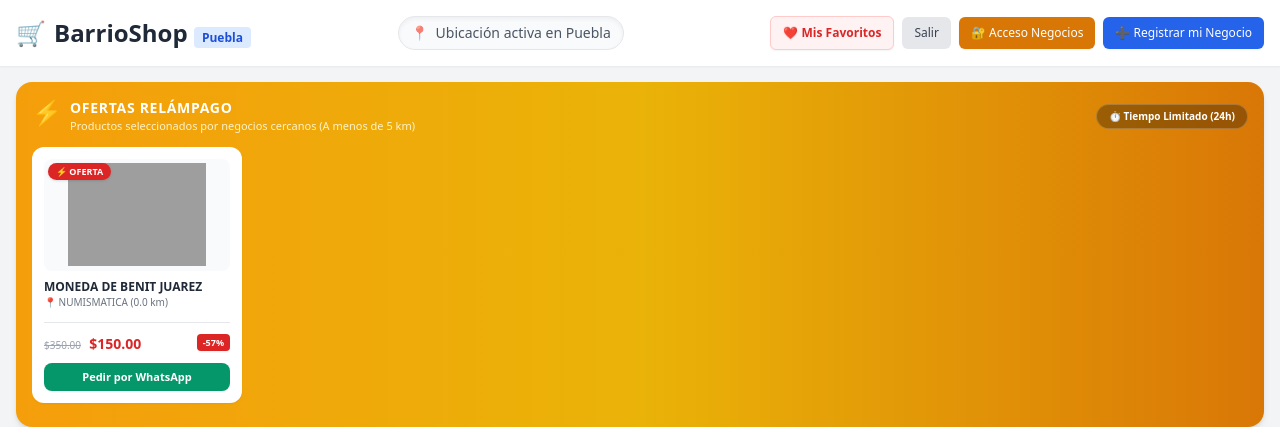
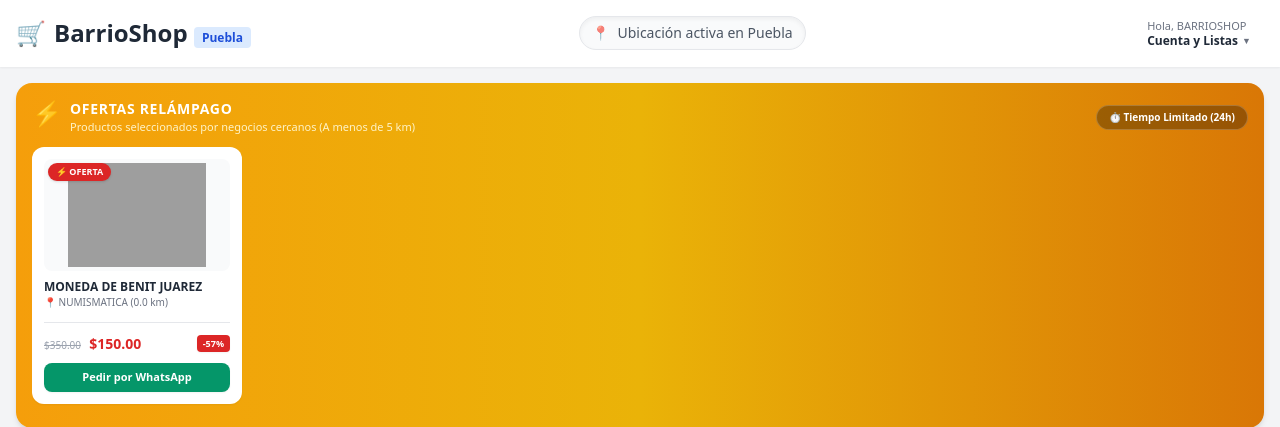
Before and after one commit to roboticane/BarrioShop-, a Django app: page / in a window 1280 px wide. Shown: the top 427 px of the page. Run offline with Django 5.2, Linux system fonts and the light colour scheme; a user stored in the database is signed in; data comes from the database, SQL or seed files in the repository; both versions use the stored data as it was after the commit; data that the repository does not hold is empty; some libraries are stand-ins or nearby versions; grey boxes are pictures that could not be loaded.

Commit message:
Actualizar interfaz con menu estilo Amazon, precios unificados y botones de compartir

```diff
--- a/marketplace/templates/marketplace/index.html
+++ b/marketplace/templates/marketplace/index.html
@@ -11,13 +11,17 @@
 <body class="bg-gray-100 min-h-screen font-sans">
 
     <!-- ========================================== -->
-    <!-- BARRA DE NAVEGACIÓN SUPERIOR -->
+    <!-- BARRA DE NAVEGACIÓN SUPERIOR (ESTILO AMAZON) -->
     <!-- ========================================== -->
     <header class="bg-white shadow-sm sticky top-0 z-50">
-        <div class="max-w-7xl mx-auto px-4 py-4 flex flex-col sm:flex-row justify-between items-center gap-4">
+        <div class="max-w-7xl mx-auto px-4 py-3 flex flex-col sm:flex-row justify-between items-center gap-4">
+
+            <!-- Logotipo -->
             <div class="flex items-center space-x-2">
                 <span class="text-2xl">🛒</span>
-                <h1 class="text-2xl font-bold text-gray-800">BarrioShop <span class="text-xs bg-blue-100 text-blue-700 font-semibold px-2 py-0.5 rounded">Puebla</span></h1>
+                <a href="{% url 'home' %}" class="text-2xl font-bold text-gray-800">
+                    BarrioShop <span class="text-xs bg-blue-100 text-blue-700 font-semibold px-2 py-0.5 rounded">Puebla</span>
+                </a>
             </div>
 
             <!-- Estado de la Ubicación del usuario -->
@@ -25,34 +29,81 @@
                 <span class="animate-pulse mr-2">📍</span> Ubicación activa en Puebla
             </div>
 
-            <!-- Botones de Acción y Acceso -->
-            <div class="flex flex-wrap items-center gap-2">
-                {% if user.is_authenticated %}
-                    <a href="{% url 'my_favorites' %}" class="text-xs bg-red-50 hover:bg-red-100 text-red-600 border border-red-200 px-3 py-2 rounded-md font-bold transition shadow-sm flex items-center gap-1">
-                        ❤️ Mis Favoritos
-                    </a>
-                    {% if user.business %}
-                        <a href="{% url 'dashboard' %}" class="text-xs bg-amber-600 hover:bg-amber-700 text-white px-3 py-2 rounded-md font-medium transition shadow-sm">
-                            🏪 Mi Negocio
-                        </a>
+            <!-- Menú Desplegable Tipo Amazon (Cuenta y Listas) -->
+            <div class="relative group">
+                <!-- Botón Principal del Menú -->
+                <button type="button" class="flex flex-col text-left px-3 py-1.5 rounded-lg border border-transparent hover:border-gray-300 transition cursor-pointer">
+                    <span class="text-[11px] text-gray-500 font-medium leading-tight">
+                        {% if user.is_authenticated %}
+                            Hola, {{ user.first_name|default:user.username }}
+                        {% else %}
+                            Hola, identifícate
+                        {% endif %}
+                    </span>
+                    <span class="text-xs font-extrabold text-gray-800 flex items-center gap-1 leading-tight">
+                        Cuenta y Listas <span class="text-[9px] text-gray-500">▼</span>
+                    </span>
+                </button>
+
+                <!-- Contenedor Desplegable (Dropdown) -->
+                <div class="absolute right-0 w-72 sm:w-80 bg-white border border-gray-200 rounded-xl shadow-xl py-4 px-5 hidden group-hover:block z-50 pt-3">
+
+                    {% if not user.is_authenticated %}
+                        <!-- SECCIÓN: NO LOGUEADO -->
+                        <div class="text-center pb-3 border-b border-gray-100 mb-3">
+                            <a href="{% url 'customer_login' %}" class="w-full block bg-amber-400 hover:bg-amber-500 text-gray-900 font-bold text-xs py-2 rounded-lg shadow-sm transition mb-2">
+                                Identificarse
+                            </a>
+                            <p class="text-[11px] text-gray-500">¿Eres cliente nuevo? <a href="{% url 'customer_login' %}" class="text-blue-600 hover:underline font-semibold">Empieza aquí.</a></p>
+                        </div>
                     {% else %}
-                        <a href="{% url 'customer_logout' %}" class="text-xs bg-gray-200 hover:bg-gray-300 text-gray-700 px-3 py-2 rounded-md font-medium transition">
-                            Salir
-                        </a>
+                        <!-- SECCIÓN: LOGUEADO (Cabecera con Nombre) -->
+                        <div class="pb-3 border-b border-gray-100 mb-3 flex items-center justify-between">
+                            <div>
+                                <p class="text-xs font-extrabold text-gray-900">{{ user.get_full_name|default:user.username }}</p>
+                                <p class="text-[10px] text-gray-400">
+                                    {% if user.business %}Cuenta de Negocio{% else %}Cuenta de Cliente{% endif %}
+                                </p>
+                            </div>
+                            <span class="text-lg">{% if user.business %}🏪{% else %}👤{% endif %}</span>
+                        </div>
                     {% endif %}
-                {% else %}
-                    <a href="{% url 'customer_login' %}" class="text-xs bg-white hover:bg-gray-50 text-gray-700 border border-gray-300 px-3 py-2 rounded-md font-semibold transition shadow-sm">
-                        👤 Entrar / Favoritos
-                    </a>
-                {% endif %}
 
-                <a href="{% url 'business_login' %}" class="text-xs bg-amber-600 hover:bg-amber-700 text-white px-3 py-2 rounded-md font-medium transition shadow-sm">
-                    🔐 Acceso Negocios
-                </a>
-                <a href="{% url 'register_business' %}" class="text-xs bg-blue-600 hover:bg-blue-700 text-white px-3 py-2 rounded-md font-medium transition shadow-sm">
-                    ➕ Registrar mi Negocio
-                </a>
+                    <div class="grid grid-cols-2 gap-4 text-xs">
+                        <!-- Columna Izquierda: Listas / Favoritos -->
+                        <div class="space-y-2 border-r border-gray-100 pr-2">
+                            <span class="font-bold text-gray-900 block border-b border-gray-100 pb-1">Tus Listas</span>
+                            <a href="{% url 'my_favorites' %}" class="block text-gray-600 hover:text-blue-600 transition">❤️ Mis Favoritos</a>
+                            <a href="{% url 'home' %}" class="block text-gray-600 hover:text-blue-600 transition">🔍 Explorar Catálogo</a>
+                        </div>
+
+                        <!-- Columna Derecha: Mi Cuenta / Configuración -->
+                        <div class="space-y-2">
+                            <span class="font-bold text-gray-900 block border-b border-gray-100 pb-1">Tu Cuenta</span>
+
+                            {% if user.is_authenticated %}
+                                {% if user.business %}
+                                    <a href="{% url 'dashboard' %}" class="block font-bold text-amber-600 hover:underline transition">🏪 Panel de mi Negocio</a>
+                                    <a href="{% url 'edit_business_profile' %}" class="block text-gray-600 hover:text-blue-600 transition">⚙️ Config. Empresa</a>
+                                    <a href="{% url 'add_product' %}" class="block text-gray-600 hover:text-blue-600 transition">📦 Publicar Producto</a>
+                                {% else %}
+                                    <a href="{% url 'my_favorites' %}" class="block text-gray-600 hover:text-blue-600 transition">⚙️ Mi Configuración</a>
+                                    <a href="{% url 'register_business' %}" class="block font-bold text-blue-600 hover:underline transition">🚀 Registrar mi Negocio</a>
+                                {% endif %}
+
+                                <div class="pt-2 border-t border-gray-100 mt-2">
+                                    <a href="{% url 'customer_logout' %}" class="block text-red-600 hover:underline font-semibold">🚪 Cerrar Sesión</a>
+                                </div>
+                            {% else %}
+                                <a href="{% url 'business_login' %}" class="block font-bold text-amber-600 hover:underline transition">🔐 Acceso Negocios</a>
+                                <a href="{% url 'register_business' %}" class="block text-blue-600 hover:underline transition">➕ Registrar mi Negocio</a>
+                            {% endif %}
+                        </div>
+                    </div>
+
+                </div>
             </div>
+
         </div>
     </header>
 
@@ -229,7 +280,7 @@
                             {% endif %}
                         </a>
 
-                        <!-- Distancia flotante (Ajustada si el producto es destacado para no tapar el badge) -->
+                        <!-- Distancia flotante -->
                         {% if not product.is_featured_active %}
                             <span class="absolute top-2 left-2 bg-black/60 backdrop-blur-sm text-white text-xs font-semibold px-2.5 py-1 rounded-full pointer-events-none">
                                 📍 A {{ product.distance_km }} km
@@ -249,7 +300,6 @@
                     <!-- Información del Producto -->
                     <div class="p-4">
                         <div class="flex items-center justify-between gap-1 mb-1">
-                            <!-- Enlace al perfil del vendedor con SLUG -->
                             <a href="{% url 'business_profile' product.business.slug %}" class="text-xs font-bold text-blue-600 uppercase tracking-wide truncate hover:underline">
                                 {{ product.business.name }}
                             </a>
@@ -265,7 +315,7 @@
                             {% endif %}
                         </div>
 
-                        <!-- 🕒 ESTADO DE HORARIO (Abierto / Cerrado Dinámico) -->
+                        <!-- 🕒 ESTADO DE HORARIO -->
                         <div class="flex flex-wrap items-center gap-1.5 mb-2">
                             {% if product.business.is_open_now is True %}
                                 <span class="inline-flex items-center gap-1 text-[10px] font-bold bg-emerald-100 text-emerald-800 px-2 py-0.5 rounded-full">
@@ -279,7 +329,6 @@
                                 </span>
                             {% endif %}
 
-                            <!-- 🕒 Horario dinámico del día de hoy -->
                             <span class="text-[10px] text-gray-500 font-medium">
                                 ({{ product.business.today_hours_display }})
                             </span>
@@ -292,17 +341,13 @@
 
                         <p class="text-gray-500 text-xs mt-1 line-clamp-2">{{ product.description }}</p>
 
-                        <!-- 🛡️ APARTADO VISUAL DE LA GARANTÍA DEL PRODUCTO -->
+                        <!-- 🛡️ GARANTÍA -->
                         {% if product.warranty %}
                             <div class="mt-2.5 p-2 bg-blue-50/90 border border-blue-200 rounded-lg flex items-start gap-1.5">
                                 <span class="text-xs">🛡️</span>
                                 <div>
-                                    <p class="text-[11px] font-bold text-blue-900 leading-none">
-                                        Garantía:
-                                    </p>
-                                    <p class="text-[11px] text-blue-800 font-medium leading-tight mt-0.5">
-                                        {{ product.warranty }}
-                                    </p>
+                                    <p class="text-[11px] font-bold text-blue-900 leading-none">Garantía:</p>
+                                    <p class="text-[11px] text-blue-800 font-medium leading-tight mt-0.5">{{ product.warranty }}</p>
                                 </div>
                             </div>
                         {% endif %}
@@ -318,7 +363,7 @@
                             </div>
                         {% endif %}
 
-                        <!-- Precios y Sticker de Descuento (Precio original tachado arriba, nuevo precio abajo) -->
+                        <!-- Precios y Sticker de Descuento -->
                         <div class="mt-3 flex items-center justify-between">
                             <div class="flex flex-col">
                                 {% if product.promo_price and product.promo_price < product.price %}
@@ -329,7 +374,6 @@
                                 {% endif %}
                             </div>
 
-                            <!-- Sticker Dinámico de Porcentaje de Ahorro -->
                             {% if product.promo_price and product.promo_price < product.price %}
                                 <span class="bg-red-600 text-white text-[10px] font-black px-2 py-1 rounded-md shadow-sm uppercase tracking-wider">
                                     -{{ product.discount_percentage }}% OFF
@@ -389,7 +433,6 @@
                         💬 WhatsApp
                     </a>
 
-                    <!-- Botón para compartir este producto específico -->
                     <button type="button"
                             onclick="shareProduct(this, '{% url 'product_detail' product.slug %}', '{{ product.name|escapejs }}', 'Mira este producto en BarrioShop Puebla')"
                             class="bg-blue-50 hover:bg-blue-100 text-blue-600 border border-blue-200 text-xs font-bold py-2 px-2.5 rounded-lg transition shadow-sm flex items-center justify-center cursor-pointer"
```
Also changed, not shown: db.sqlite3.
